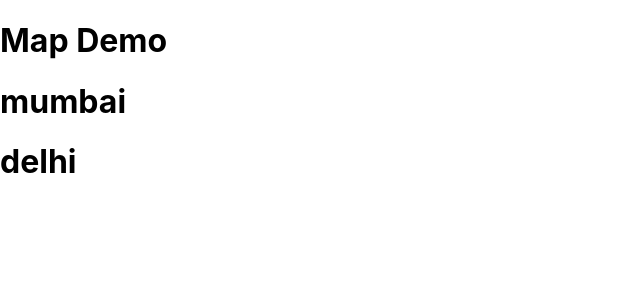
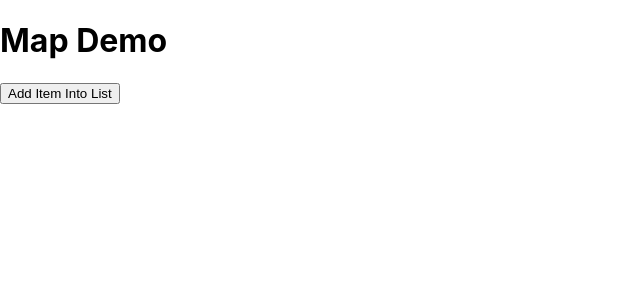
Before and after one commit to varadeamolk/my-react-app-1, a React (Create React App) app: page / in a window 1280 px wide. Shown: the top 300 px of the page, without its empty margins (0-640 px from the left). Built offline with nearby package versions, Linux system fonts and the light colour scheme.

Commit message:
stattic todo list.

```diff
--- a/src/App.js
+++ b/src/App.js
@@ -1,10 +1,21 @@
+import { useState } from "react";
+
 function App() {
   let title = "Map Demo";
-  let list = ["mumbai", "delhi"];
+  let [list, setList] = useState([]);
+
+  let addItem = () => {
+    // logical part
+    let newList = [...list, "NAVI MUMBAI"];
+
+    // dom part
+    setList(newList);
+  };
 
   return (
     <div>
       <h1> {title} </h1>
+      <input type="button" value="Add Item Into List" onClick={addItem} />
 
       {list.map((item) => (
         <h1>{item}</h1>
```
